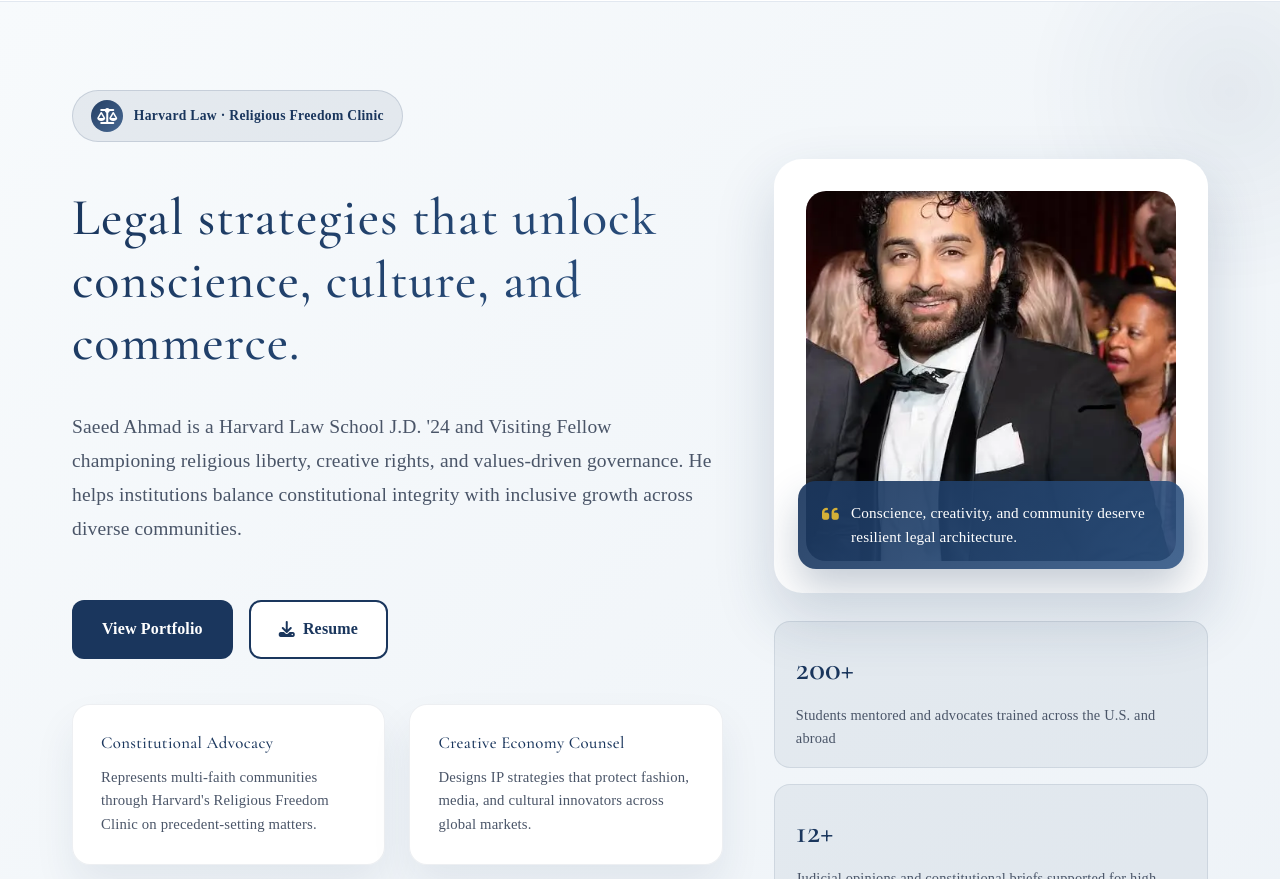
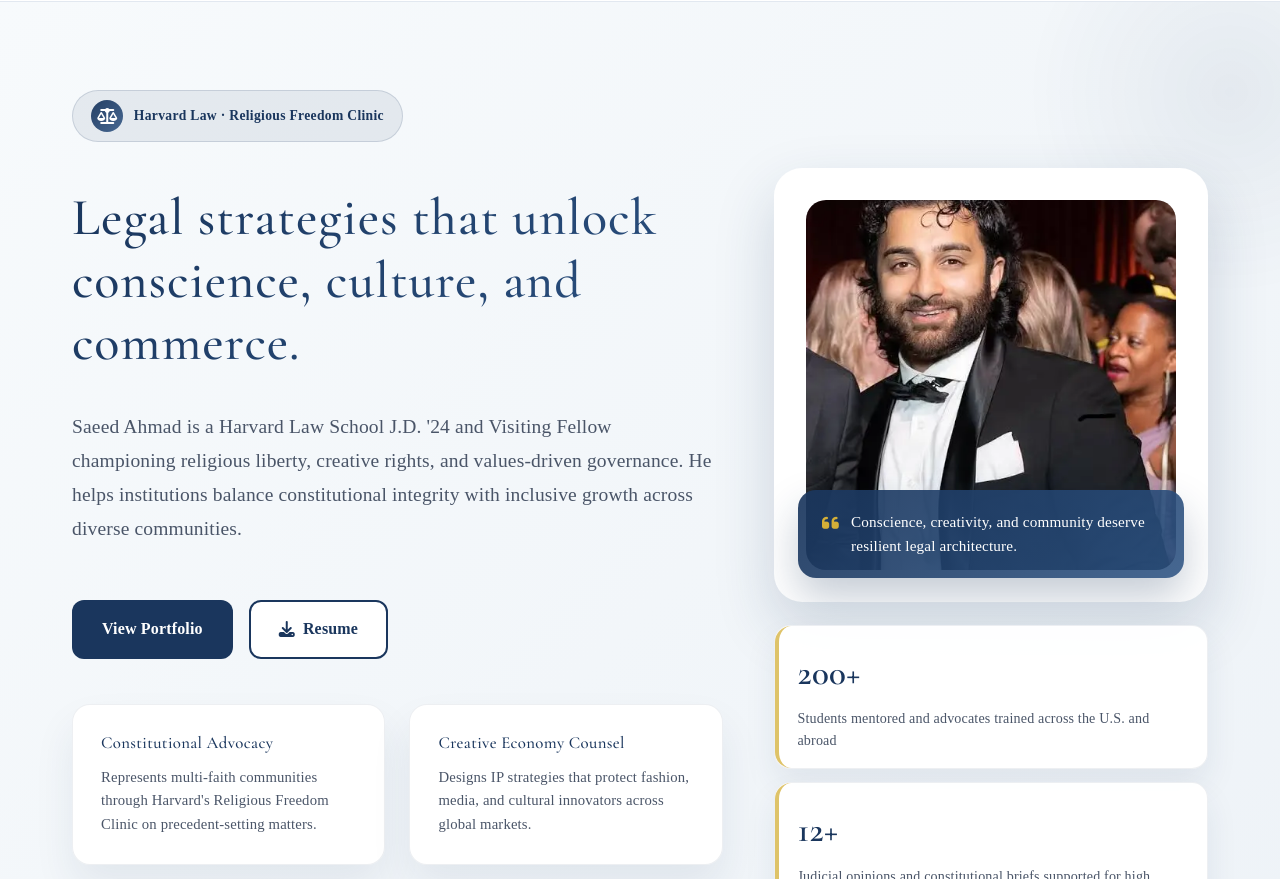
Before and after one commit to edlight123/saeed-ahmad, a plain HTML site: page site/index.html in a window 1280 px wide. Shown: the part 73-952 px from the top of the page. Drawn offline with nearby package versions, Linux system fonts and the light colour scheme; a web font is replaced by a local one.

Commit message:
Refine hero stats styling

```diff
--- a/site/styles.css
+++ b/site/styles.css
@@ -283,7 +283,7 @@ a {
 .hero-image {
     display: flex;
     flex-direction: column;
-    gap: 1.75rem;
+    gap: 1.4rem;
     align-items: center;
 }
 
@@ -292,32 +292,47 @@ a {
     margin: 0;
     padding: 0;
     display: grid;
-    gap: 1rem;
+    gap: 0.85rem;
     width: 100%;
     max-width: 460px;
+    align-items: stretch;
 }
 
 .hero-stat {
-    padding: 1.1rem 1.3rem;
+    position: relative;
+    padding: 1rem 1.2rem 1rem 1.4rem;
     border-radius: 16px;
-    background: rgba(26, 54, 93, 0.06);
-    border: 1px solid rgba(26, 54, 93, 0.1);
+    background: rgba(255, 255, 255, 0.96);
+    border: 1px solid rgba(26, 54, 93, 0.08);
+    box-shadow: 0 16px 32px rgba(26, 54, 93, 0.08);
     display: flex;
     flex-direction: column;
-    gap: 0.4rem;
+    gap: 0.3rem;
+    text-align: left;
+}
+
+.hero-stat::before {
+    content: '';
+    position: absolute;
+    inset: 0;
+    border-radius: 16px;
+    border-left: 4px solid var(--accent);
+    pointer-events: none;
+    opacity: 0.75;
 }
 
 .stat-value {
     font-family: var(--font-heading);
     font-weight: 600;
-    font-size: clamp(1.45rem, 3.2vw, 2.05rem);
-    color: var(--primary);
+    font-size: clamp(1.5rem, 3.4vw, 2.2rem);
+    color: var(--primary);
+    letter-spacing: 0.01em;
 }
 
 .stat-label {
     color: var(--text-medium);
-    font-size: 0.9rem;
-    line-height: 1.6;
+    font-size: 0.88rem;
+    line-height: 1.55;
 }
 
 .btn {
@@ -1362,9 +1377,9 @@ a {
     .profile-card { margin: 0 auto; }
     .hero-stats {
         grid-template-columns: 1fr;
-        text-align: center;
-    }
-    .hero-stat { align-items: center; }
+        text-align: left;
+    }
+    .hero-stat { align-items: flex-start; }
     .impact-grid { grid-template-columns: 1fr; }
     .hero-social {
         justify-content: center;
```
